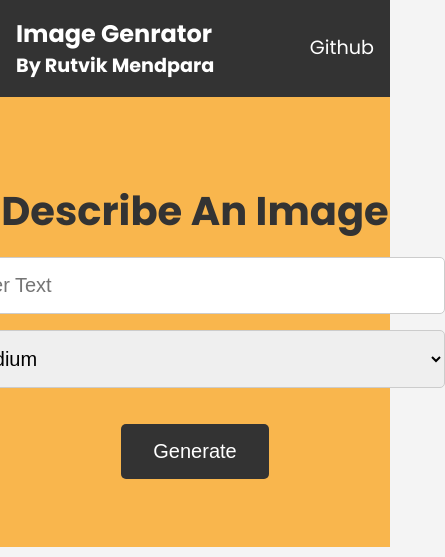
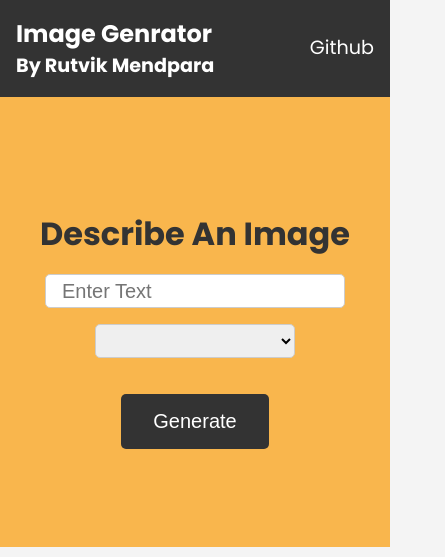
Before and after one commit to RutvikMendpara/AI-Image-Generator, a website: page public/index.html in a window 390 px wide. Shown: the whole page, 445 px wide, since content can reach past the window. Drawn offline with Linux system fonts and the light colour scheme.

Commit message:
make responsive

```diff
--- a/public/css/style.css
+++ b/public/css/style.css
@@ -115,3 +115,24 @@ img {
   text-align: center;
   margin-top: 1rem;
 }
+
+
+@media only screen and (max-width: 900px) {
+  .navbar{
+    display: flex;
+  }
+
+.form-h1{
+  font-size: 32px !important;
+}
+
+.form-control input{
+  height: 16px !important;
+  width: 300px !important;
+}
+
+  form select{
+    height: 16px !important;
+    width: 200px !important;
+  }
+}
--- a/public/index.html
+++ b/public/index.html
@@ -32,7 +32,7 @@
     <main>
         <section class="showcase">
             <form id="image-form">
-                <h1>Describe An Image</h1>
+                <h1 class="form-h1">Describe An Image</h1>
                 <div class="form-control">
                     <input type="text" id="prompt" placeholder="Enter Text" />
                 </div>
```
